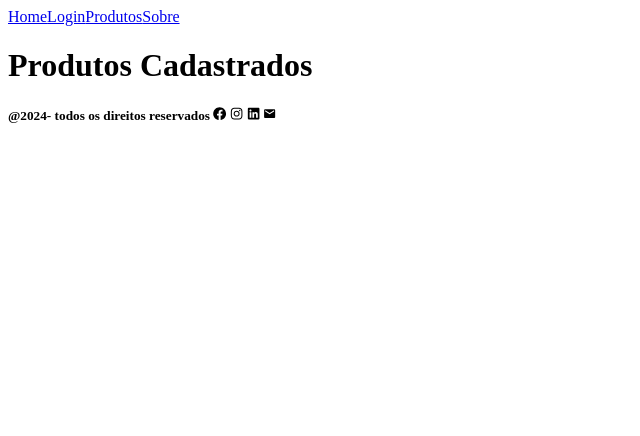
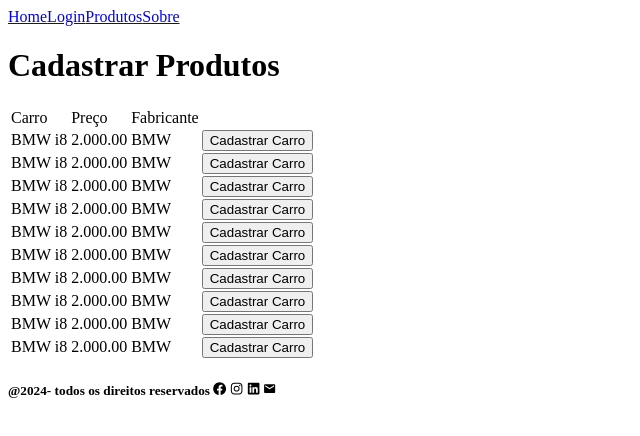
Before and after one commit to tech4alliance/Cp5-Front-Web, a React (Vite) app: page /cadastrarprodutos in a window 1280 px wide. Shown: the top 436 px of the page, without its empty margins (0-640 px from the left). Built offline with nearby package versions, Linux system fonts and the light colour scheme.

Commit message:
Criando estrutura do CadastrarProdutos.jsx e Produtos.jsx

```diff
--- a/src/routes/CadastrarProduto.jsx
+++ b/src/routes/CadastrarProduto.jsx
@@ -2,7 +2,64 @@
 
     return(
         <>
-        <h1>Produtos Cadastrados</h1>
+        <h1>Cadastrar Produtos</h1>
+        <table>
+            <tr>
+                <td>Carro</td>
+                <td>Preço</td>
+                <td>Fabricante</td>
+            </tr>
+            <tr>
+                <td>BMW i8</td>
+                <td>2.000.00</td>
+                <td>BMW</td> <button>Cadastrar Carro</button>
+            </tr>
+            <tr>
+                <td>BMW i8</td>
+                <td>2.000.00</td>
+                <td>BMW</td> <button>Cadastrar Carro</button>
+            </tr>
+            <tr>
+                <td>BMW i8</td>
+                <td>2.000.00</td>
+                <td>BMW</td> <button>Cadastrar Carro</button>
+            </tr>
+            <tr>
+                <td>BMW i8</td>
+                <td>2.000.00</td>
+                <td>BMW</td> <button>Cadastrar Carro</button>
+            </tr>
+            <tr>
+                <td>BMW i8</td>
+                <td>2.000.00</td>
+                <td>BMW</td> <button>Cadastrar Carro</button>
+            </tr>
+            <tr>
+                <td>BMW i8</td>
+                <td>2.000.00</td>
+                <td>BMW</td> <button>Cadastrar Carro</button>
+            </tr>
+            <tr>
+                <td>BMW i8</td>
+                <td>2.000.00</td>
+                <td>BMW</td> <button>Cadastrar Carro</button>
+            </tr>
+            <tr>
+                <td>BMW i8</td>
+                <td>2.000.00</td>
+                <td>BMW</td> <button>Cadastrar Carro</button>
+            </tr>
+            <tr>
+                <td>BMW i8</td>
+                <td>2.000.00</td>
+                <td>BMW</td> <button>Cadastrar Carro</button>
+            </tr>
+            <tr>
+                <td>BMW i8</td>
+                <td>2.000.00</td>
+                <td>BMW</td> <button>Cadastrar Carro</button>
+            </tr>
+        </table>
         </>
     )
 }
--- a/src/routes/Produtos.jsx
+++ b/src/routes/Produtos.jsx
@@ -1,7 +1,89 @@
+import image1 from '../assets/image1.jpg'
+import image2 from '../assets/image2.jpg'
+import image3 from '../assets/image3.jpg'
+import image4 from '../assets/image4.jpg'
+import image5 from '../assets/image5.jpg'
+import image6 from '../assets/image6.jpeg'
+import image7 from '../assets/image7.jpg'
+import image8 from '../assets/image8.jpg'
+
+
 const Produtos=()=>{
     return(
         <>
-        <h1>Produtos</h1>
+        <h1>Nossos produtos</h1>
+        <section className="produto-item">
+                    <img src={image1} alt="produto-1" id="image"/>
+                    <div>
+                        <h3>Tesla Model S Plaid 2024</h3>
+                        <button>Compre por R$ 1.700.000</button>
+                        <p>O Tesla Model S é um sedã totalmente elétrico, conhecido por seu desempenho de alto nível e tecnologia avançada. Ele oferece autonomia de até 650 km e aceleração impressionante, indo de 0 a 100 km/h em apenas 1,99 segundos na versão Plaid. Com um design elegante, tração nas quatro rodas e interior espaçoso, o Model S combina luxo, inovação e sustentabilidade em um único veículo​.</p>
+                    </div>
+                </section>
+
+                <section className="produto-item">
+                    <img src={image2} alt="produto-2" id="image"/>
+                    <div>
+                        <h3>Tesla model 3 Performance 2024</h3>
+                        <button>Compre por R$ 1.290.000</button>
+                        <p>O Tesla Model 3 Performance 2024 é um dos carros elétricos mais potentes e desejados da marca, com dois motores que juntos geram 510 cv e permitem que ele acelere de 0 a 100 km/h em apenas 2,9 segundos. Além do desempenho impressionante, ele possui tração integral e uma autonomia de cerca de 476 km com uma bateria de 82 kWh.</p>
+                    </div>
+                </section>
+
+                <section className="produto-item">
+                    <img src={image3} alt="produto-3" id="image"/>
+                    <div>
+                        <h3>Nissan Leaf</h3>
+                        <button>Compre por R$ 301.340</button>
+                        <p>Este carro elétrico é equipado com um motor de 150 cv, alimentado por uma bateria de 40 kWh, oferecendo uma autonomia de até 272 km. O Leaf conta com a tecnologia e-Pedal, que permite dirigir de forma mais eficiente, utilizando apenas um pedal para acelerar e frear. O veículo também se destaca pela segurança, com sistemas avançados como alerta de colisão, controle de tração e estabilidade, e assistência de frenagem inteligente</p>
+                    </div>
+                </section>
+
+                <section className="produto-item">
+                    <img src={image4} alt="produto-4" id="image"/>
+                    <div>
+                        <h3>Nissan Ariya</h3>
+                        <button>Compre por R$ 350.000</button>
+                        <p>O Ariya oferece duas opções de bateria: uma de 65 kWh, com autonomia de até 360 km, e outra de 90 kWh, que pode chegar a 500 km de autonomia. Suas configurações variam de 215 a 389 cavalos de potência, com versões de tração dianteira e integral, sendo um modelo que combina performance com alta tecnologia e design futurista​</p>
+                    </div>
+                </section>
+
+                <section className="produto-item">
+                    <img src={image5} alt="produto-5" id="image"/>
+                    <div>
+                        <h3>Chevrolet Bolt EV</h3>
+                        <button>Compre por R$ 329.000</button>
+                        <p>Este hatch elétrico oferece um motor de 203 cavalos de potência e uma bateria de 66 kWh, que proporciona uma autonomia de até 416 km com uma única carga. Ele também é equipado com tecnologia avançada de regeneração de energia, permitindo que o carro desacelere sem o uso do freio convencional.</p>
+                    </div>
+                </section>
+
+                <section className="produto-item">
+                    <img src={image8} alt="produto-6" id="image"/>
+                    <div>
+                        <h3>Chevrolet Bolt EuV</h3>
+                        <button>Compre por R$ 279.990</button>
+                        <p>O modelo conta com diversas tecnologias, como freios regenerativos, que ajudam a aumentar a autonomia, além de recursos avançados de segurança, como alerta de colisão, frenagem automática de emergência, assistente de permanência em faixa, e 10 airbags. No interior, traz uma central multimídia de 10,2 polegadas, suporte para Android Auto e Apple CarPlay sem fio, além de Wi-Fi nativo.</p>
+                    </div>
+                </section>
+
+                <section className="produto-item">
+                    <img src={image6} alt="produto-7" id="image"/>
+                    <div>
+                        <h3>Bmw i3</h3>
+                        <button>Compre por R$ 257.950</button>
+                        <p>O BMW i3 é um carro compacto totalmente elétrico, projetado para ser eficiente e ágil em ambientes urbanos. Ele possui um motor de 170 cv e torque de 25,5 kgfm, alcançando 100 km/h em aproximadamente 7,3 segundos. Com um design inovador e materiais sustentáveis, como fibra de carbono e plásticos reciclados, o i3 não é apenas um veículo ecológico, mas também um modelo de luxo que reflete o padrão de qualidade da BMW</p>
+                    </div>
+                </section>
+
+                <section className="produto-item">
+                    <img src={image7} alt="produto-8" id="image"/>
+                    <div>
+                        <h3>Bmw ix</h3>
+                        <button>Compre por R$ 1.101.950</button>
+                        <p>O BMW iX é um SUV elétrico de luxo, concebido para oferecer uma experiência de condução única e inovadora. Com um design futurista e uma cabine inspirada em lounges, o iX combina conforto e tecnologia avançada. Ele possui duas opções de motorização: a versão xDrive40 com 326 cv e a xDrive50 com 523 cv, ambas com tração integral e autonomia de até 528 km</p>
+                    </div>
+                </section>
+
         </>
     )
 }
```
